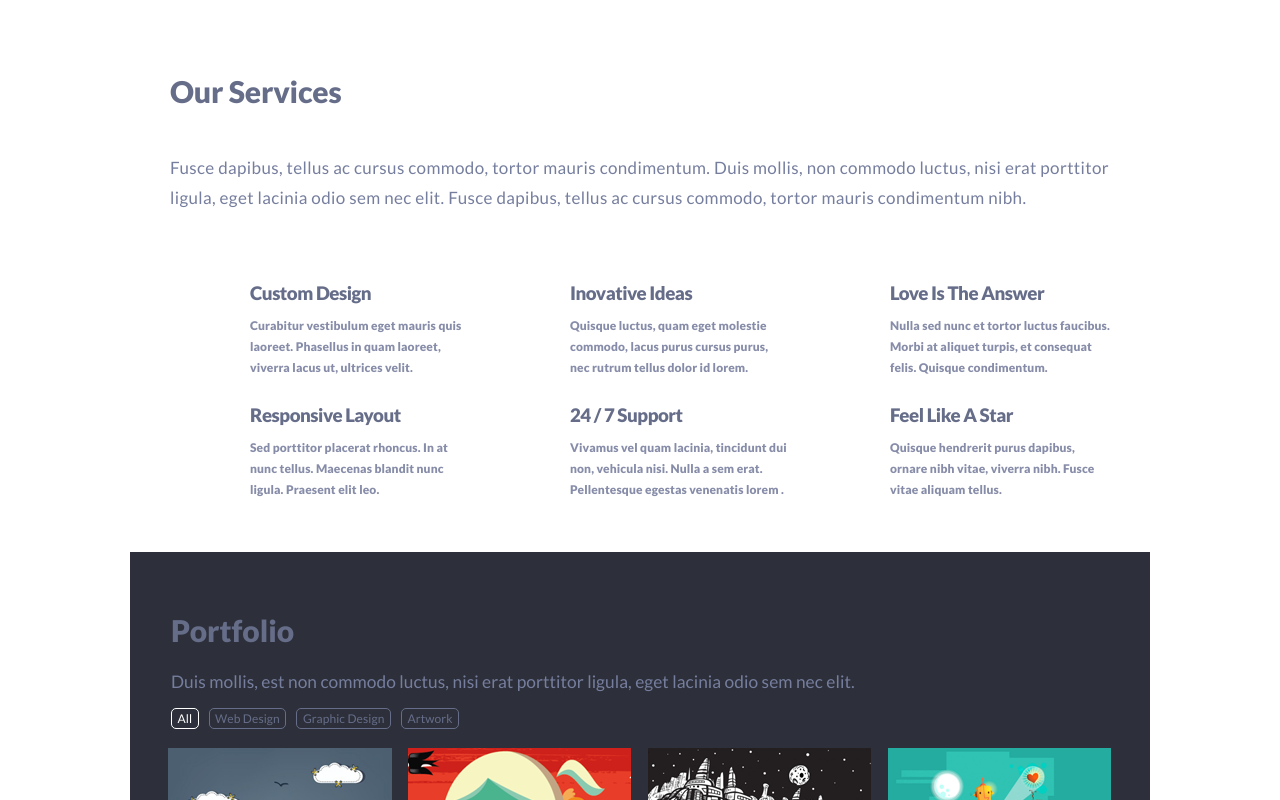
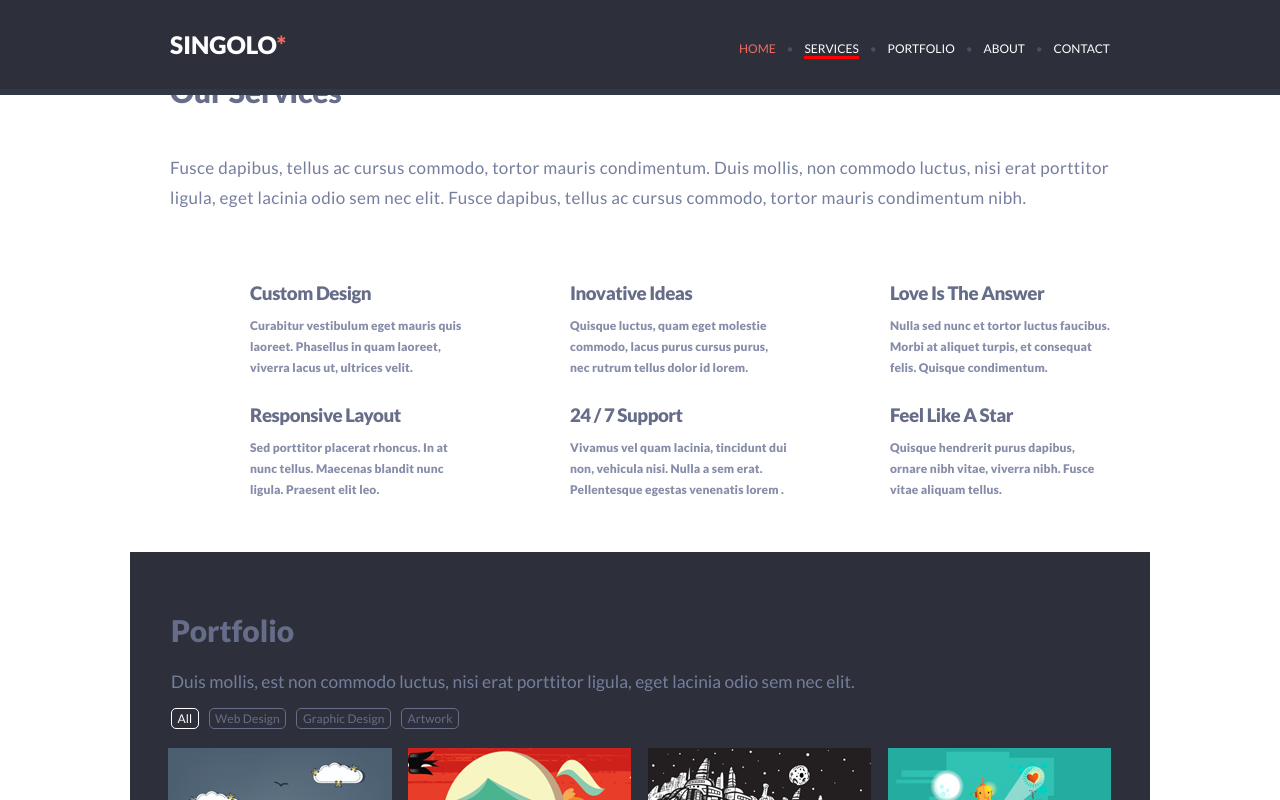
Before and after one commit to Adasiq/singolo, a plain HTML site: page index.html in a window 1280 px wide. Both pictures are taken after a click on the link "SERVICES". Shown: the part 701-1501 px from the top of the page. Drawn offline with Linux system fonts and the light colour scheme.

Commit message:
fead: header functions

```diff
--- a/index.html
+++ b/index.html
@@ -15,18 +15,18 @@
             </div>
             <nav>
                <div class="menu">
-                  <p id="home">home</p>
-                  <span class="dot">•</span><a href="#services"><p>services</p></a>
-                  <span class="dot">•</span><a href="#portfolio"><p>portfolio</p></a>
-                  <span class="dot">•</span><a href="#about"><p>about</p></a>
-                  <span class="dot">•</span><a href="#contact"><p>contact</p></a>
+                  <a href="#main" id="home">home</a>
+                  <span class="dot">•</span><a  href="#services">services</a>
+                  <span class="dot">•</span><a  class=""href="#portfolio">portfolio</a>
+                  <span class="dot">•</span><a href="#about">about</a>
+                  <span class="dot">•</span><a href="#contact">contact</a>
                </div>
             </nav>
          </div>
       </header>
-      <main>
+      <div class="main" id="main">
 
-         <div class="slider">
+         <div class="slider" id="slider">
             <div class="chevL"></div>
             <div class="vertical__phone">
                <div class="base">
@@ -60,7 +60,7 @@
             </div>
             <div class="chevR"></div>
          </div>
-      </main>
+      </div>
       <div class="services" id="services">
               <div class="info">
                   <h2>Our Services</h2>
@@ -100,7 +100,7 @@
               </div>
           </div>
 
-          <div class="portfolio" id="portfolio">
+      <div class="portfolio" id="portfolio">
              <h1>Portfolio</h1>
              <p>Duis mollis, est non commodo luctus, nisi erat porttitor ligula, eget lacinia odio sem nec elit.</p>
              <div class="portfolio__nav">
@@ -123,7 +123,7 @@
                 <div class="pic"><img src="assets/Project@1X (7).png" alt="pro"></div>
                 <div class="pic"><img src="assets/Project@1X (8).png" alt="pro"></div>
              </div>
-             <div class="about" id="about">
+      <div class="about" id="about">
                 <h1>About Us</h1>
                 <p>Fusce dapibus, tellus ac cursus commodo, tortor mauris condimentum. Duis mollis, non commodo luctus, nisi erat porttitor ligula, eget lacinia odio sem nec elit. Fusce dapibus, tellus ac cursus commodo, tortor mauris condimentum nibh.</p>
                 <div class="employee">
@@ -165,7 +165,7 @@
              </div>
           </div>
 
-          <div class="footer__wrap" id="contact">
+      <div class="footer__wrap" id="contact">
              <h2 id="footer__h2">Get a Quote</h2>
              <p>Fusce dapibus, tellus ac cursus commodo, tortor mauris condimentum. Duis mollis, non commodo luctus, nisi erat porttitor ligula, eget lacinia odio sem nec elit. Fusce dapibus, tellus ac cursus commodo, tortor mauris condimentum nibh.</p>
              <div class="wrap">
@@ -187,7 +187,7 @@
                    <span><img src="assets/phone@1X (1).png" alt="phone" height="11px"><p id="contact_text">03528 331 86 35</p></span>
                    <span><img src="assets/mail@1X.png" alt="geo" height="8px"><p id="contact_text">info@singolo.com</p></span>
                 </div>
-
+             </div>
              </div>
              <footer>
                 <img id="copyright" src="assets/copyright.png" alt="">
--- a/script.js
+++ b/script.js
@@ -1,11 +1,28 @@
-//=====================MENU BAR=====================//
+//============================== HEADER ==========================
+let navbar = document.querySelector('nav');
 
-const menubar = document.getElementsByTagName('body');
-const menu = document.getElementsByClassName('menu');
-menu.querySelectorAll('a');
+navbar.addEventListener('click', (event) =>{
+   navbar.querySelectorAll("div > a").forEach( el => el.classList.remove('active'));
+   if (event.target.tagName == 'A') {
+      event.target.classList.add('active');
+   }
+});
 
-function changeOn(){
-   menuLink.style.active;
+document.addEventListener('scroll', OnScroll);
+
+function OnScroll(event){
+   const curPos = window.scrollY;
+   const blocks = document.querySelectorAll('body > div');
+   const link = document.querySelectorAll("nav > div > a");
+
+   blocks.forEach( (el) => {
+      if (el.offsetTop <= curPos && (el.offsetTop + el.offsetHeight) > curPos) {
+         link.forEach((a) => {
+            a.classList.remove('active');
+            if (el.getAttribute('id') === a.getAttribute('href').substring(1)) {
+               a.classList.add('active');
+            }
+         });
+      }
+   });
 }
-
-document.addEventListener("click", changeOn());
--- a/style.css
+++ b/style.css
@@ -4,7 +4,17 @@
    font-family: 'Lato', sans-serif;
    scroll-behavior: smooth;
 }
-
+a{
+   text-decoration: none;
+   color: #fff;
+}
+a:hover{
+   color: red;
+}
+.active{
+   border-bottom: 3px solid red;
+   color: #fff;
+}
 header{
    width: 100%;
    height: 89px;
@@ -15,6 +25,9 @@ header{
    color: #fff;
    font-family: 'Lato', sans-serif;
    border-bottom: 6px solid #323746;
+   position: sticky;
+   top: 0;
+   z-index: 2;
 }
 header >.header__res> div > h1{
    color: #fff;
@@ -59,7 +72,7 @@ menu{
    width: 100%;
    height: 600px;
 }
-main{
+.main{
    display: flex;
    background-color: #f06c64;
    width: 100%;
```
